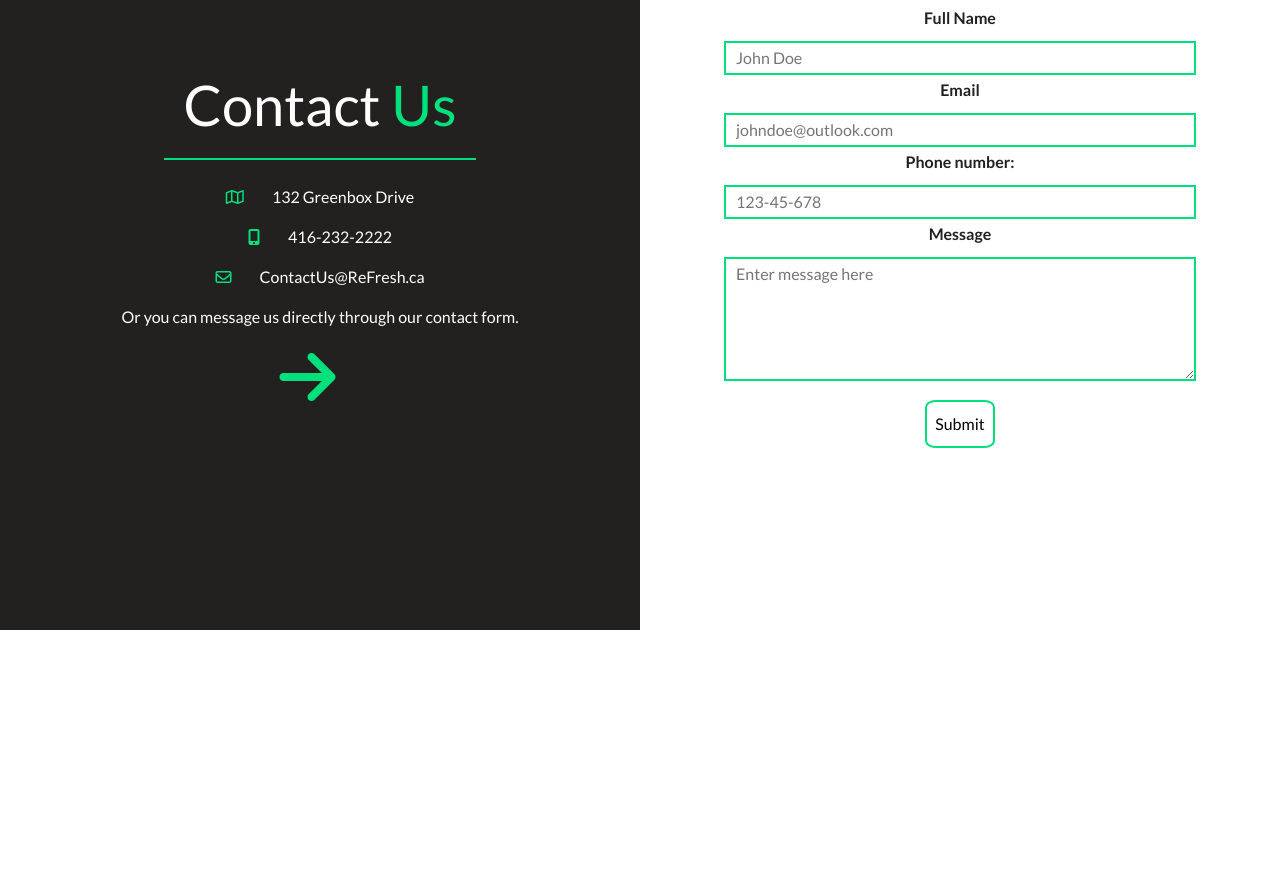
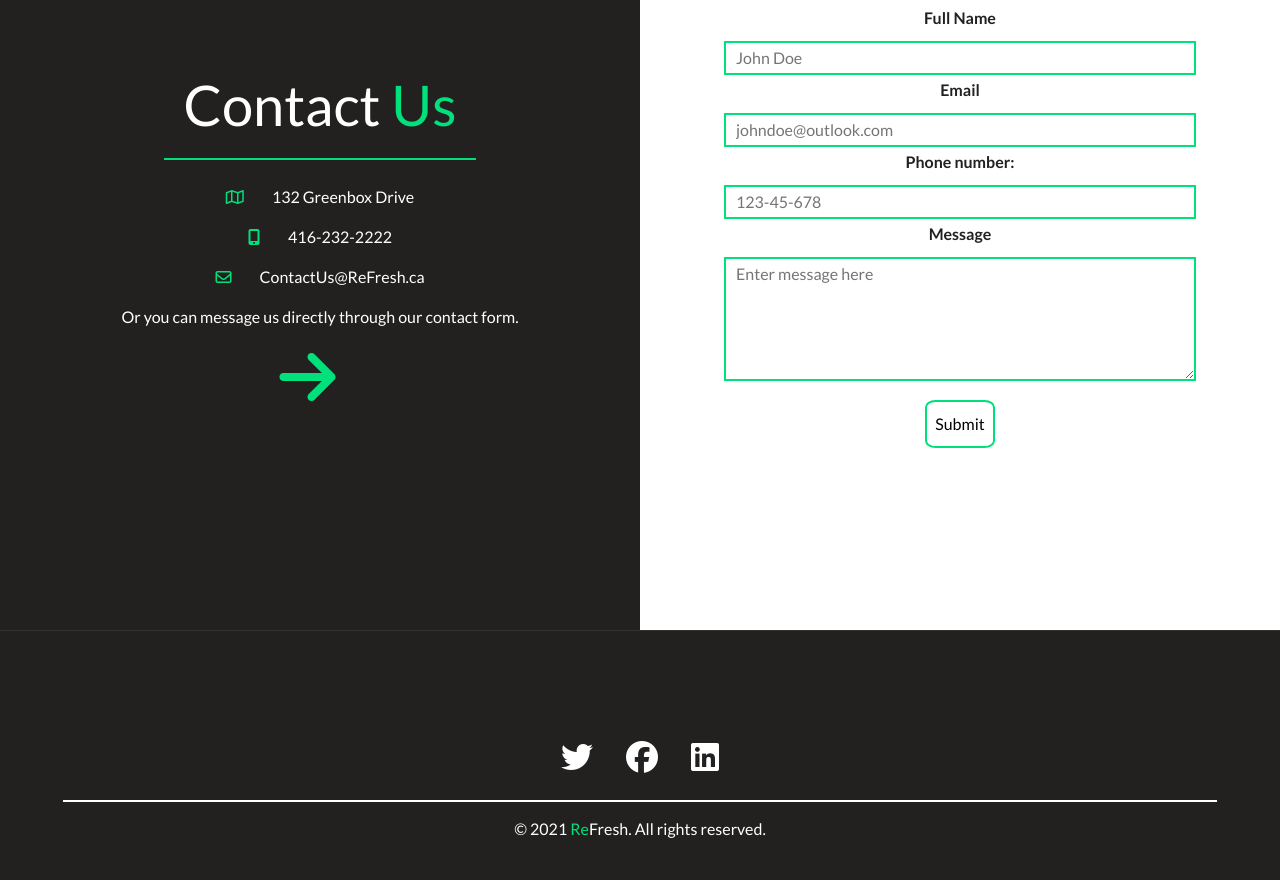
Before and after one commit to DTran990/ReFresh, a plain HTML site: page index.html in a window 1280 px wide. Shown: the part 3559-4439 px from the top of the page. Before the commit the page ends 4189 px from the top, so only its background shows below. Drawn offline with nearby package versions, Linux system fonts and the light colour scheme.

Commit message:
Finished HTML and CSS for the entire site
Need to work on javascript next.

```diff
--- a/css/style.css
+++ b/css/style.css
@@ -318,7 +318,30 @@ nav ul li a{
     border-radius: 15%;
 }
 
+/* Footer */
 
+footer{
+    font-family: 'Lato', sans-serif;
+    color:white;
+    height:250px;
+    width:100%;
+    text-align: center;
+    background: rgba(35,32,32);
+    padding: 110px 0 35px 0;
+    border-top: 1px solid rgba(97, 96, 96, 0.288);
+}
+
+footer i{
+    padding: 0 15px;
+}
+
+footer hr{
+    border: 0.4px solid white;
+    width:90%;
+    margin:auto;
+    margin-top: 25px;
+    margin-bottom: 15px;
+}
 
 @media (max-width:1107px){
 
@@ -575,7 +598,14 @@ nav ul li a{
         font-size:12px;
     }
 
-    /*Contact Us */
+    /* Footer */
 
+    footer i{
+        padding: 0 8px;
+    }
+
+    footer p{
+        font-size:11px;
+    }
 
 }
--- a/index.html
+++ b/index.html
@@ -152,8 +152,14 @@
       </form>
     </div>
   </div>
+  <footer>
+     <i class="fab fa-twitter fa-2x"></i> <i class="fab fa-facebook fa-2x"></i> <i class="fab fa-linkedin fa-2x"></i>
+     <hr>
+     <p>&copy; 2021 <span>Re</span>Fresh. All rights reserved. </p>
+    </footer>
   <script src="https://code.jquery.com/jquery-3.3.1.slim.min.js" integrity="sha384-q8i/X+965DzO0rT7abK41JStQIAqVgRVzpbzo5smXKp4YfRvH+8abtTE1Pi6jizo" crossorigin="anonymous"></script>
   <script src="https://cdnjs.cloudflare.com/ajax/libs/popper.js/1.14.7/umd/popper.min.js" integrity="sha384-UO2eT0CpHqdSJQ6hJty5KVphtPhzWj9WO1clHTMGa3JDZwrnQq4sF86dIHNDz0W1" crossorigin="anonymous"></script>
   <script src="https://stackpath.bootstrapcdn.com/bootstrap/4.3.1/js/bootstrap.min.js" integrity="sha384-JjSmVgyd0p3pXB1rRibZUAYoIIy6OrQ6VrjIEaFf/nJGzIxFDsf4x0xIM+B07jRM" crossorigin="anonymous"></script>
+  <script src="js/script.js"></script>
 </body>
 </html>
```
